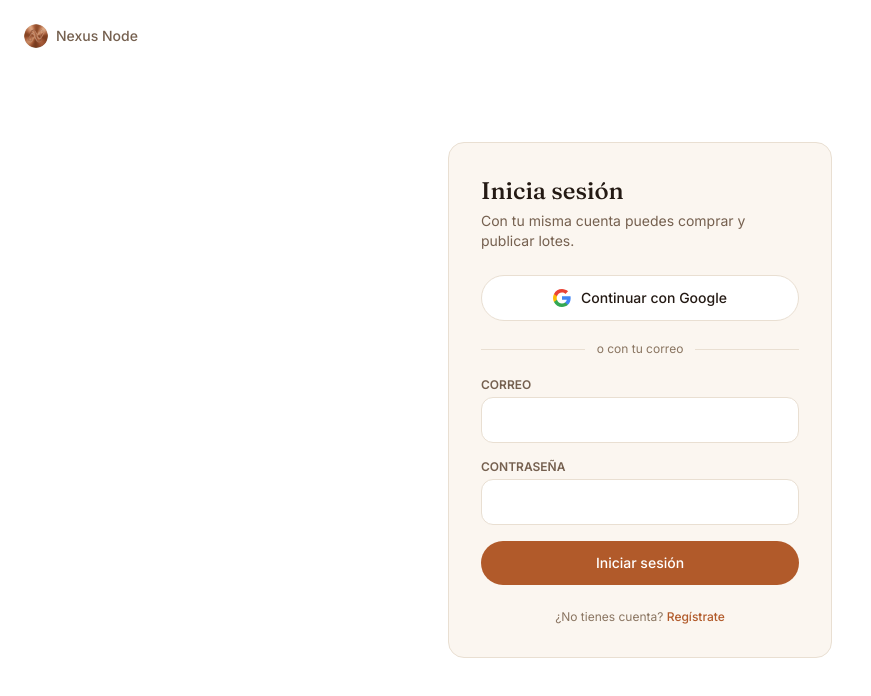
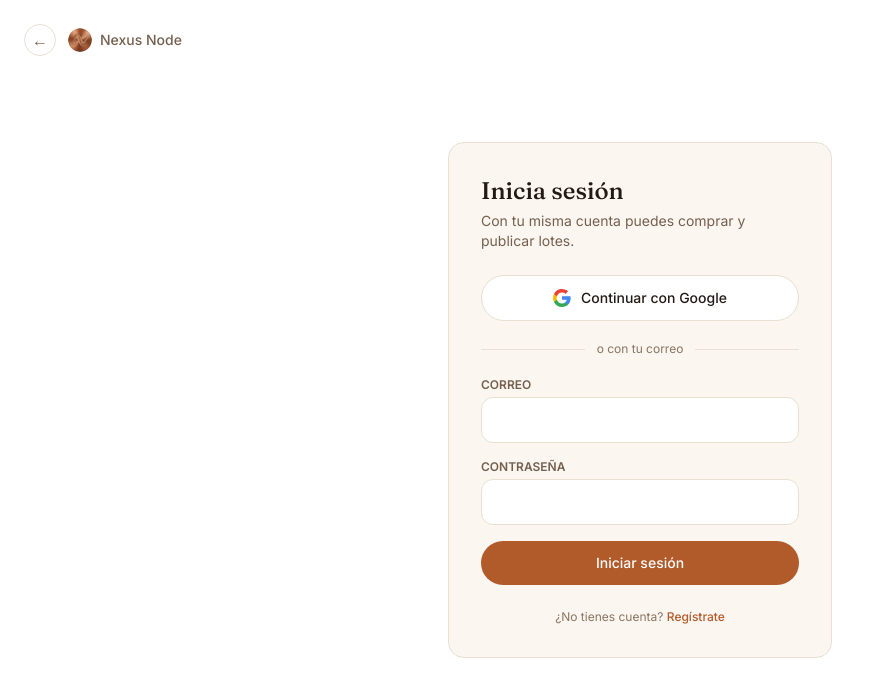
Before and after one commit to nexusnodeos/nexus-node, a Next.js app: page /login in a window 1280 px wide. Shown: the top 696 px of the page, without its empty margins (0-871 px from the left). Built offline with nearby package versions, Linux system fonts and the light colour scheme; no server answers.

Commit message:
feat: boton de flecha separado (router.back) junto al link de logo/Nexus Node
Antes el logo+texto era el unico 'back'. Ahora hay un boton redondo con flecha
que regresa a la pagina anterior del historial (router.back()), y aparte el
logo+Nexus Node que sigue yendo directo a inicio.

```diff
--- a/src/components/BackHome.tsx
+++ b/src/components/BackHome.tsx
@@ -2,16 +2,30 @@
 
 import Link from "next/link";
 import Image from "next/image";
+import { useRouter } from "next/navigation";
 
 export default function BackHome({ className = "" }: { className?: string }) {
+  const router = useRouter();
+
   return (
+    <div className={`flex items-center gap-3 ${className}`}>
+      <button
+        type="button"
+        onClick={() => router.back()}
+        aria-label="Regresar a la página anterior"
+        className="flex h-8 w-8 items-center justify-center rounded-full border transition-colors hover:bg-[#FBF6F0]"
+        style={{ borderColor: "#E9DFD2", color: "#75604F" }}
+      >
+        ←
+      </button>
       <Link
         href="/"
-      className={`inline-flex items-center gap-2 text-sm font-medium transition-colors hover:text-[#241A14] ${className}`}
+        className="inline-flex items-center gap-2 text-sm font-medium transition-colors hover:text-[#241A14]"
         style={{ color: "#75604F", fontFamily: "var(--font-sans)" }}
       >
         <Image src="/logo.png" alt="" width={24} height={24} className="rounded-full" />
         Nexus Node
       </Link>
+    </div>
   );
 }
```
Lines whose indentation alone changed are shown as unchanged.
